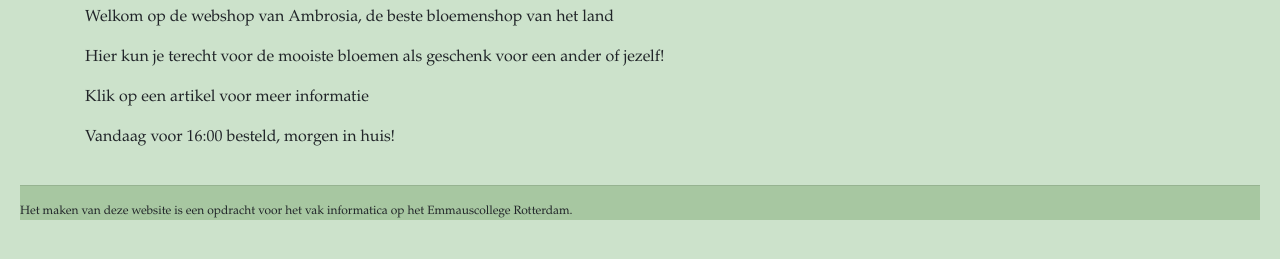
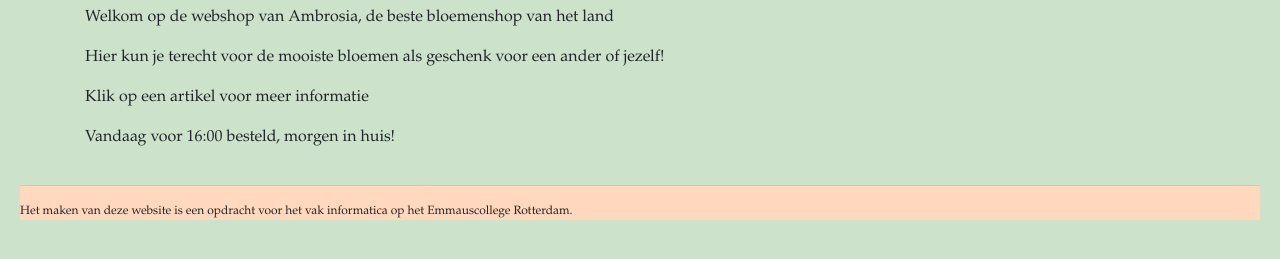
Before and after one commit to emmaus-5h/5Hin1-webshop-Lois-Annika-Alyssa, a website: page web/index.html in a window 1280 px wide. Shown: the part 83-342 px from the top of the page. Drawn offline with nearby package versions, Linux system fonts and the light colour scheme; no server answers.

Commit message:
achtergrondkleur van foto's aangepast

```diff
--- a/web/css/style.css
+++ b/web/css/style.css
@@ -1,8 +1,7 @@
 /* all pages */
 html,
 body {background-color: rgb(204,226,203);
-   font-family: "Palatino";
-
+   font-family:"Palatino";
      }
 
 
@@ -10,8 +9,8 @@ body {background-color: rgb(204,226,203);
 footer {
   margin: 20px;
   font-size: 12px;
-background-color: rgb(167, 199, 161);
- font-family: "Palatino";
+background-color: #FFD8BE;
+ font-family:"Palatino";
 }
 
 
@@ -55,6 +54,7 @@ background-color: rgb(167, 199, 161);
   height: inherit;
   margin-bottom: 20px;
   margin-top: 20px;
+    background-color: #FFD8BE;
 }
 
 .product img {
```
